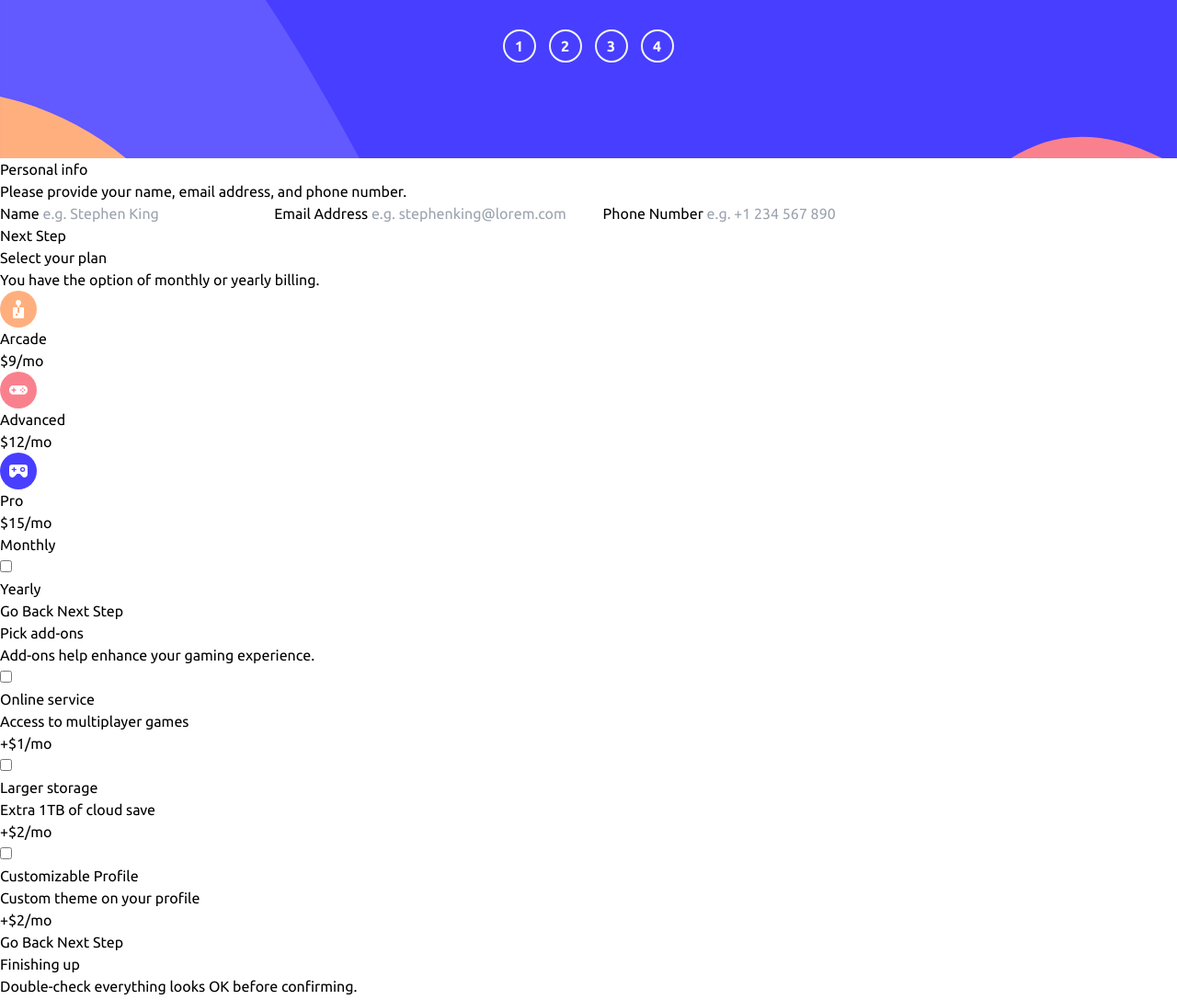
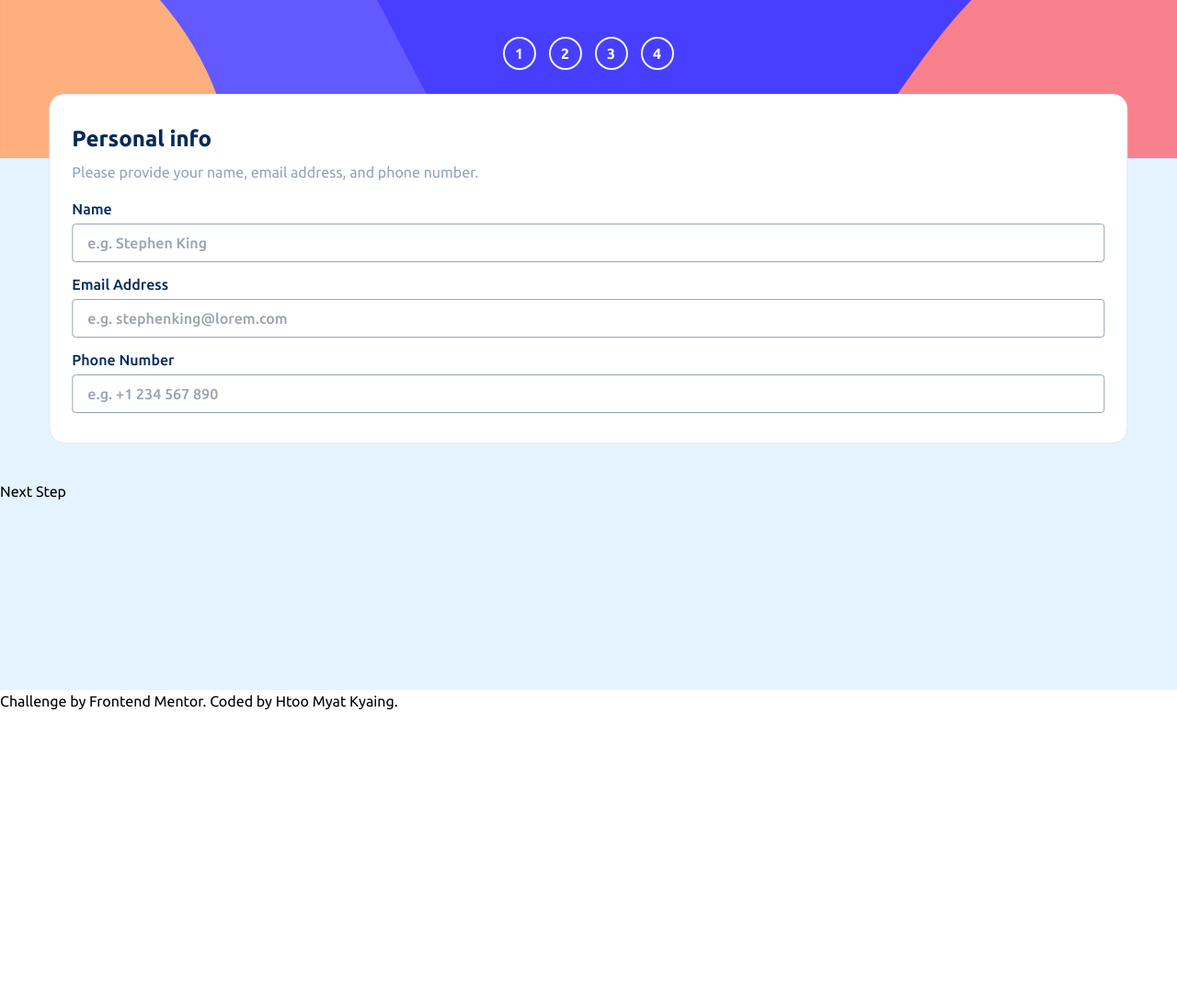
Before and after one commit to Htoomyat-Kyaing/multi-step-form-main, a website: page index.html in a window 1280 px wide. Shown: the top 1087 px of the page at 92% size. After the commit the page ends 800 px from the top, so only its background shows below. Drawn offline with Linux system fonts and the light colour scheme.

Commit message:
added form

```diff
--- a/index.html
+++ b/index.html
@@ -12,10 +12,12 @@
   <link rel="stylesheet" href="/assets/css/style.css">
 </head>
 
-<body class="grid min-w-full grid-cols-1 mx-auto grid-rows-layout">
+<body class="grid w-screen h-screen grid-cols-1 grid-rows-layout">
   <!-- Sidebar start -->
   <header>
-    <nav class="w-3/5 h-full pt-8 mx-auto">
+    <img class="object-cover w-full h-full" src="/assets/images/bg-sidebar-mobile.svg" alt="">
+    <div class="absolute w-full top-10">
+      <nav class="relative -translate-x-1/2 left-1/2">
         <ul class="flex justify-center gap-3.5 text-slate-50">
           <li>
             <a href="">
@@ -75,32 +77,41 @@
           </li>
         </ul>
       </nav>
+    </div>
+
   </header>
   <!-- Sidebar end -->
 
-  <main>
+  <main class="bg-light_blue bg-opacity-40">
     <!-- Step 1 start -->
-    <div>
-      <section>
-        <h1>
+    <div class="relative">
+      <div class="absolute w-11/12 px-6 py-8 mx-auto -translate-x-1/2 bg-white border rounded-2xl left-1/2 -top-[70px]">
+        <section class="w-9/12">
+          <h1 class="text-2xl font-bold text-marine_blue">
             Personal info
           </h1>
-        <p>Please provide your name, email address, and phone number.</p>
+          <p class="my-2 text-base text-slate-400">Please provide your name, email address, and phone number.</p>
         </section>
-      <form>
-        <label for="name">Name</label>
-        <input type="text" name="name" id="" placeholder="e.g. Stephen King">
-        <label for="email">Email Address</label>
-        <input type="text" name="email" id="" placeholder="e.g. stephenking@lorem.com">
-        <label for="phone">Phone Number</label>
-        <input type="text" name="phone" id="" placeholder="e.g. +1 234 567 890">
+        <form class="flex flex-col gap-1">
+          <label class="mt-2 text-base font-medium text-marine_blue" for="name">Name</label>
+          <input class="px-4 py-2 font-medium border rounded border-slate-400" type="text" name="name" id=""
+            placeholder="e.g. Stephen King">
+          <label class="mt-2 text-base font-medium text-marine_blue" for="email">Email Address</label>
+          <input class="px-4 py-2 font-medium border rounded border-slate-400" type="text" name="email" id=""
+            placeholder="e.g. stephenking@lorem.com">
+          <label class="mt-2 text-base font-medium text-marine_blue" for="phone">Phone Number</label>
+          <input class="px-4 py-2 font-medium border rounded border-slate-400" type="text" name="phone" id=""
+            placeholder="e.g. +1 234 567 890">
         </form>
+      </div>
+      <div class="absolute top-[350px]">
         <button>Next Step</button>
+      </div>
     </div>
     <!-- Step 1 end -->
 
     <!-- Step 2 start -->
-    <div>
+    <div class="hidden">
       <section>
         <h1>Select your plan</h1>
         <p>You have the option of monthly or yearly billing.</p>
@@ -135,7 +146,7 @@
     <!-- Step 2 end -->
 
     <!-- Step 3 start -->
-    <div>
+    <div class="hidden">
       <section>
         <h1>Pick add-ons</h1>
         <p>Add-ons help enhance your gaming experience.</p>
@@ -166,13 +177,12 @@
     <!-- Step 3 end -->
 
     <!-- Step 4 start -->
-    <div>
+    <div class="hidden">
       <section>
         <h1>Finishing up</h1>
         <p>Double-check everything looks OK before confirming.
         </p>
       </section>
-    </div>
       <!-- Dynamically add subscription and add-on selections here -->
       <article>
         <h2>Total (per month/year)</h2>
@@ -181,10 +191,11 @@
         <button>Go Back</button>
         <button>Next Step</button>
       </div>
+    </div>
     <!-- Step 4 end -->
 
     <!-- Step 5 start -->
-    <div>
+    <div class="hidden">
       <img src="/assets/images/icon-checkmark.svg" alt="checkmark">
       <section>
         <h1>Thank you!</h1>
--- a/package.json
+++ b/package.json
@@ -3,6 +3,6 @@
     "tailwindcss": "^3.2.4"
   },
   "scripts": {
-    "tailwind": "npx tailwindcss -i ./src/input.css -o ./assets/css/style.css --watch"
+    "tailwind": "npx tailwindcss -i ./src/input.css -o ./assets/css/style.css -w"
   }
 }
--- a/src/input.css
+++ b/src/input.css
@@ -14,9 +14,9 @@
     font-family: Ubuntu, system-ui, sans-serif;
   }
 }
-@layer components {
+/* @layer components {
   header {
-    background-image: url("/assets/images/bg-sidebar-mobile.svg");
+    background-image: url();
     background-size: cover;
   }
-}
+} */
--- a/tailwind.config.js
+++ b/tailwind.config.js
@@ -11,7 +11,7 @@
         strawberry_red: "hsl(var(--color-strawberry-red) / <alpha-value>)",
       },
       gridTemplateRows: {
-        layout: "172px auto 100px",
+        layout: "172px auto 50px",
       },
     },
   },
```
Also changed, not shown: assets/css/style.css. Lines whose indentation alone changed are shown as unchanged.
